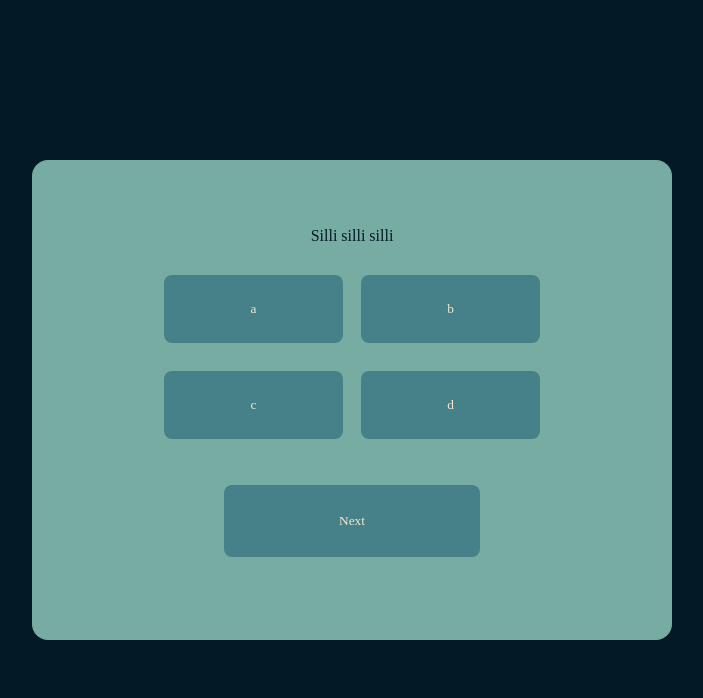
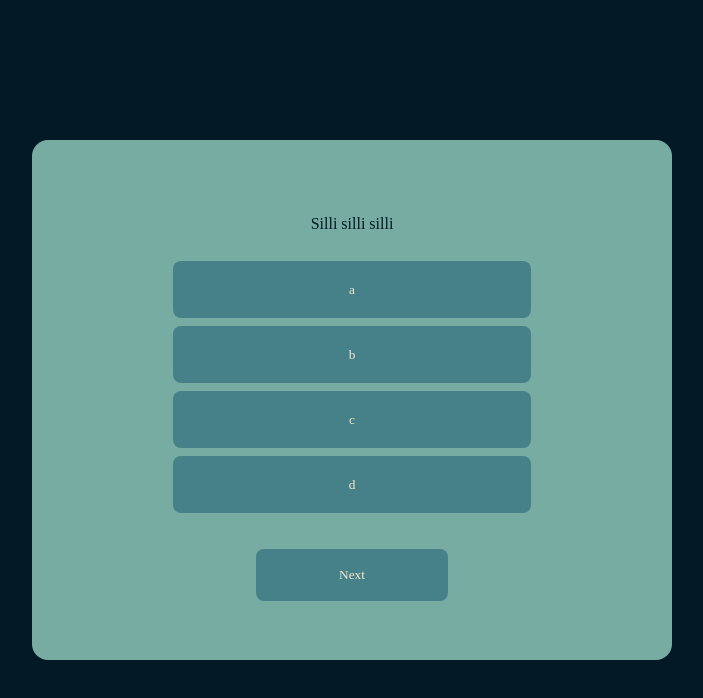
Before and after one commit to lunaru100/quiz, a React (Vite) app in the folder frontend/: page /quiz in a window 1280 px wide. Shown: the top 698 px of the page, without its empty margins (288-991 px from the left). Built offline with nearby package versions, Linux system fonts and the light colour scheme; a web font is replaced by a local one.

Commit message:
fetching categories

```diff
--- a/frontend/src/index.css
+++ b/frontend/src/index.css
@@ -114,7 +114,7 @@ button {
 
 #quiz {
   width: 50%;
-  height: 60%;
+  height: 65%;
   background-color: var(--cambridge-blue);
   color: var(--rich-black);
   border-radius: 2vh;
@@ -122,33 +122,34 @@ button {
   flex-direction: column;
   justify-content: center;
   align-items: center;
+  gap: 1vh;
 }
 
 .quizBtnContainer {
   display: flex;
+  flex-direction: column;
   align-items: center;
   justify-content: center;
-  flex-wrap: wrap;
   width: 70%;
-  height: 40%;
+  height: 50%;
 }
 
 .quizBtn {
-  width: 40%;
-  height: 35%;
-  margin: 2%;
+  width: 80%;
+  height: 100%;
+  margin: 1%;
   border-radius: 1vh;
   border: none;
   background-color: var(--teal);
 }
 
 .submitBtn {
-  width: 40%;
-  height: 15%;
+  width: 30%;
+  height: 10%;
   border-radius: 1vh;
   border: none;
   background-color: var(--teal);
-  margin: 4vh;
+  margin-top: 3vh;
 }
 
 #question {
@@ -194,3 +195,18 @@ button {
   border-radius: 1vh;
   font-size: 3vh;
 }
+
+#loginAndRegister {
+  position: absolute;
+  top: 0;
+  right: 0;
+  margin: 1vh;
+}
+
+.mainPageAccountBtns {
+  background-color: transparent;
+  border: none;
+  outline: none;
+  color: var(--ash-gray);
+  font-size: 120%;
+}
--- a/frontend/src/routes/WelcomePage.tsx
+++ b/frontend/src/routes/WelcomePage.tsx
@@ -1,4 +1,4 @@
-import { useState } from "react";
+import { useEffect, useState } from "react";
 import { useNavigate } from "react-router-dom";
 
 function WelcomePage() {
@@ -41,20 +41,76 @@ function WelcomePage() {
     event.preventDefault();
     console.log("Number of questions:", numQuestions);
     console.log("Category:", category);
+    let data: string[] = [];
 
-    if (numQuestions !== 0 || category !== "") {
+    if (
+      numQuestions !== 0 &&
+      category !== "" &&
+      sessionStorage.getItem("categories") !== null
+    ) {
+      const categories = sessionStorage.getItem("categories");
+      if (categories) {
+        const cat = JSON.parse(categories);
+        if (category === "All") {
+          data[0] = cat["JJK"];
+          data[1] = cat["arcane"];
+        } else if (category === "JJK") {
+          data[0] = cat["JJK"];
+        } else {
+          data[0] = cat["arcane"];
+        }
+      }
+      console.log(data);
+      fetch("api/game/start", {
+        method: "POST",
+        headers: { "Content-Type": "application/json" },
+        body: JSON.stringify({
+          num_questions: numQuestions,
+          categories: data,
+        }),
+      }).then((data) => {
+        data.json();
+        console.log(data);
+      });
+    }
+    navigate(`/quiz`);
+  };
+
+  useEffect(() => {
+    fetch("api/auth/guest", {
+      method: "POST",
+    }).then(() => {
       fetch("api/game/categories", {
         method: "GET",
       })
         .then((data) => data.json())
-        .then((data) => setCategories(data));
-    }
-    navigate(`/quiz`);
-  };
+        .then((data) => {
+          setCategories(data);
+          console.log(data);
+          sessionStorage.setItem("categories", JSON.stringify(data));
+        });
+    });
+  }, []);
 
   console.log(categories);
   return (
     <div id="welcomePage">
+      <div id="loginAndRegister">
+        <button
+          className="mainPageAccountBtns"
+          id="loginBtn"
+          onClick={() => navigate("/login")}
+        >
+          Login
+        </button>
+        <button
+          className="mainPageAccountBtns"
+          id="registerBtn"
+          onClick={() => navigate("/register")}
+        >
+          Register
+        </button>
+      </div>
       <span id="welcome">Welcome to our Arcane + JJK quiz</span>
       <form id="startQuizForm" onSubmit={handleSubmit}>
         <span className="selectQuestions">Select the number of questions</span>
```
Also changed, not shown: 1 other file (tests, documents, lock files or other folders).
